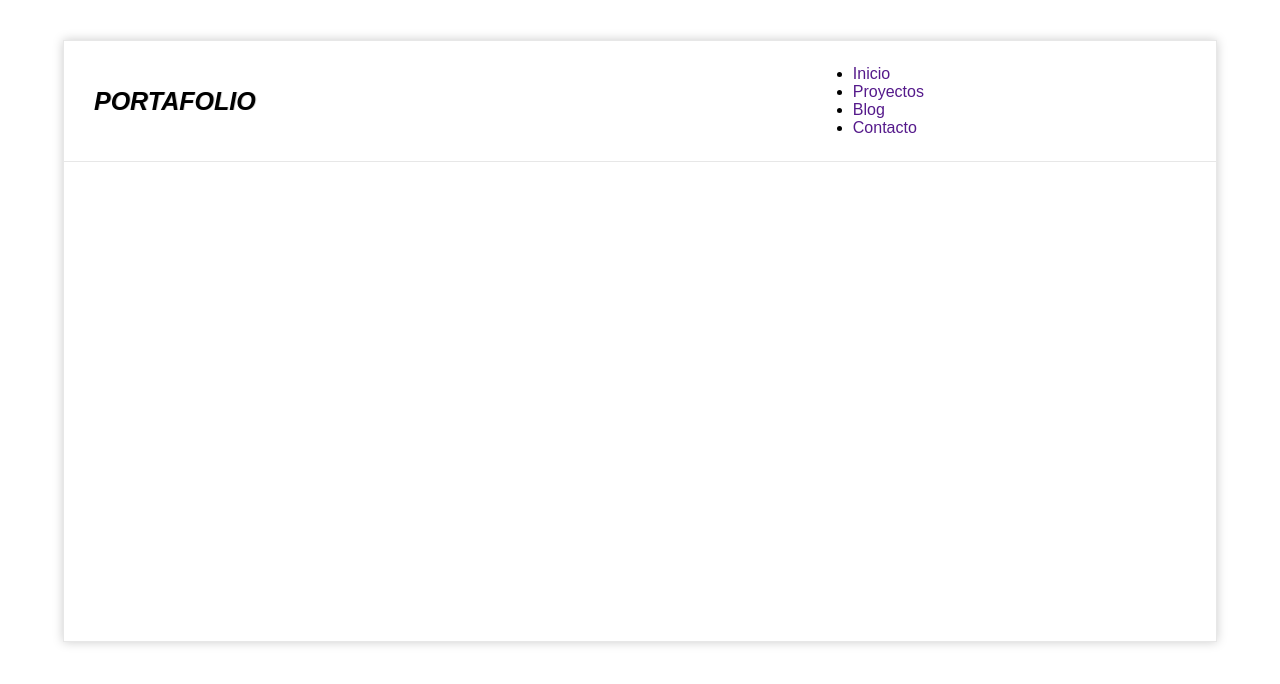
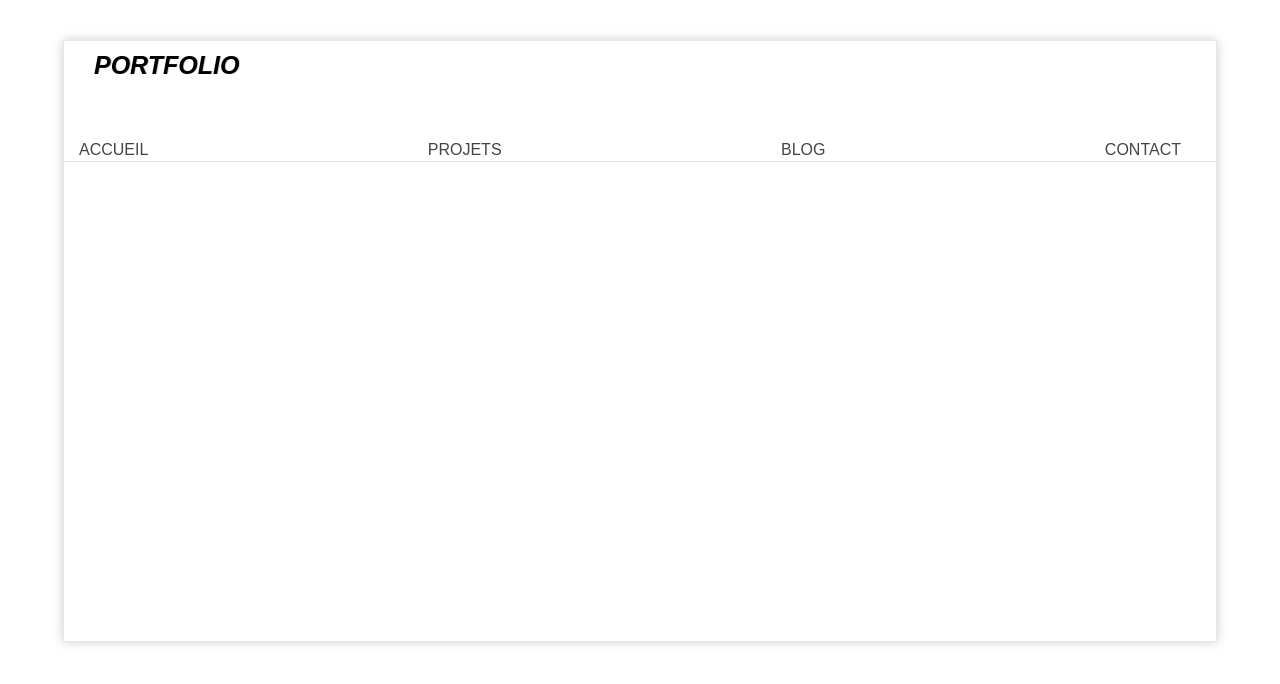
Before and after one commit to KatzoA/TP-Training-flexbox, a plain HTML site: page index.html in a window 1280 px wide. Drawn offline with Linux system fonts and the light colour scheme.

Commit message:
Menu style finished

```diff
--- a/flexbox.css
+++ b/flexbox.css
@@ -26,6 +26,7 @@
 }
 
 .logo{
+  flex-grow: 1;
   flex-basis: 65%;
   padding: 10px;
   margin-left: 20px;
@@ -40,3 +41,32 @@
   font-weight: 900;
   font-size: 25px;
 }
+
+.menu{
+  flex-grow: 1;
+  flex-basis: 30%;
+  height: 100%;
+  padding-right: 20px;
+}
+
+.menu > ul {
+  display: flex;
+  flex-direction: row;
+  flex-wrap: wrap;
+  align-items: center;
+  justify-content: space-between;
+  height: 100%;
+list-style: none;
+}
+
+.menu a {
+  color: #444;
+  text-transform: uppercase;
+  padding: 15px;
+  transition: all 300ms;
+}
+
+.menu a:hover{
+  background: #ccc;
+  color: white;
+}
--- a/index.html
+++ b/index.html
@@ -14,23 +14,23 @@
   <!-- En tete -->
   <header class="header">
     <div class="logo">
-      <h1>PORTAFOLIO  </h1>
+      <h1>PORTFOLIO  </h1>
     </div>
 
 
     <nav class="menu">
       <ul>
         <li>
-          <a href="">Inicio</a>
+          <a href="">Accueil</a>
         </li>
         <li>
-          <a href="">Proyectos</a>
+          <a href="">Projets</a>
         </li>
         <li>
           <a href="">Blog</a>
         </li>
         <li>
-          <a href="">Contacto</a>
+          <a href="">Contact</a>
         </li>
       </ul>
     </nav>
```
